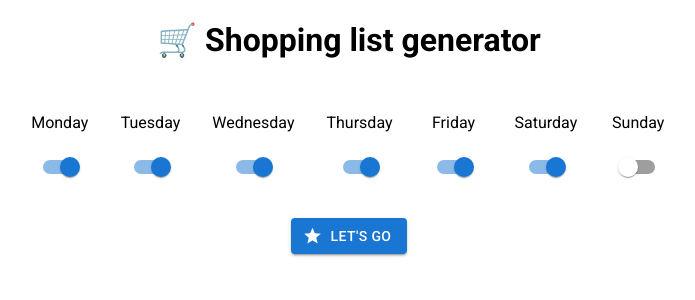
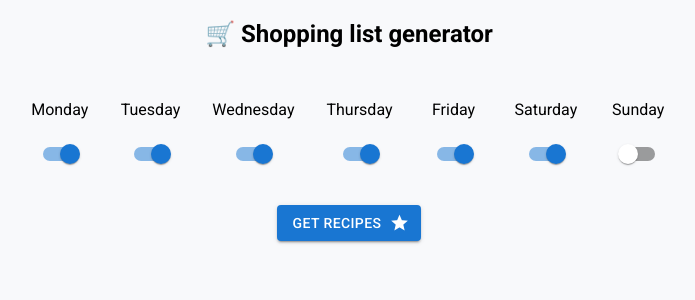
Before and after one commit to liamjorge/shopping-list-generator, a React (Create React App) app: page / in a window 1280 px wide. Shown: the top 300 px of the page, without its empty margins (291-986 px from the left). Built offline with nearby package versions, Linux system fonts and the light colour scheme.

Commit message:
add party.js, fix wrong recipe, formatting

```diff
--- a/package.json
+++ b/package.json
@@ -9,6 +9,7 @@
     "@testing-library/jest-dom": "^5.16.4",
     "@testing-library/react": "^13.3.0",
     "@testing-library/user-event": "^13.5.0",
+    "party-js": "^2.1.3",
     "react": "^18.1.0",
     "react-dom": "^18.1.0",
     "react-scripts": "5.0.1",
--- a/src/components/EndButtons.jsx
+++ b/src/components/EndButtons.jsx
@@ -1,5 +1,6 @@
 import { Button, Icon }  from '@mui/material';
 import getGroupedIngredients from "../utils/getGroupedIngredients"
+import party from "party-js"
 
 const EndButtons = (props) => {
     const {setIsSubmitted, setChosenMeals, chosenMeals, chosenDays, buttonText, setButtonText} = props;
@@ -21,7 +22,10 @@ const EndButtons = (props) => {
     + "\n 🥶 Freezer \n"
     + getGroupedIngredients(chosenMeals, "freezer").map((ingredient, index)=>( ingredient.amount + ingredient.units + ' ' + ingredient.item + '\n')).join("")
 
-    const copyToClipboard = () => {
+    const copyToClipboard = (event) => {
+        party.confetti(event.target, {
+            count: party.variation.range(40, 60)
+        })
         navigator.clipboard.writeText(mealPlanText);
         setButtonText('Copied!');
         setTimeout(() => {
@@ -32,7 +36,7 @@ const EndButtons = (props) => {
 
     return (
         <section>
-            <Button variant="contained" onClick={copyToClipboard} startIcon={<Icon>content_copy</Icon>} sx={{m: 1}}>{buttonText}</Button>
+            <Button variant="contained" onClick={copyToClipboard} startIcon={<Icon>content_copy</Icon>} sx={{m: 1, minWidth: '13rem'}}>{buttonText}</Button>
             <Button variant="contained" onClick={goBack} startIcon={<Icon>undo</Icon>} sx={{m: 1}}>Go back</Button>
         </section>
     )
--- a/src/components/Header.jsx
+++ b/src/components/Header.jsx
@@ -1,5 +1,6 @@
 const Header = () => {
-    return <h1>🛒 Shopping list generator</h1>
+    return <nav>
+                <h1 className="header">🛒 Shopping list generator</h1>
+            </nav>
 }
-
 export default Header
--- a/src/components/MealPlan.jsx
+++ b/src/components/MealPlan.jsx
@@ -42,21 +42,14 @@ const MealPlan = (props) => {
             >
             {chosenDays.map((day, index)=>(
                 <React.Fragment key={day + index}>
-                    <ListItemButton sx={{cursor: 'default'}}>
-                        <ListItemText primary={
-                            <Typography variant="h6">
-                                {day}
-                            </Typography>
-                        } />
-
-                    </ListItemButton>
+                    <ListItemText variant="subheading">{day}</ListItemText>
                     <List component="div" disablePadding>
                         <ListItemButton sx={{ pl: 4 }}>
                             <ListItemText component="a" href={chosenMeals[index].url} target="_blank" primary={`${chosenMeals[index].type} ${chosenMeals[index].recipeName}`} />
-                            <ButtonGroup size="small">
-                                <Button onClick={() => decreaseServings(index)}>-</Button>
-                                <Button disabled>{chosenMeals[index].servings}</Button>
-                                <Button onClick={() => increaseServings(index)}>+</Button>
+                            <ButtonGroup orientation="vertical" size="small">
+                                <Button style={{ maxHeight: "1.5rem",minHeight: "1.5rem", maxWidth: "1.6rem", minWidth: "1.6rem"}} onClick={() => increaseServings(index)}>+</Button>
+                                <Button style={{ maxHeight: "1.5rem",minHeight: "1.5rem", maxWidth: "1.6rem", minWidth: "1.6rem"}} disabled>{chosenMeals[index].servings}</Button>
+                                <Button style={{ maxHeight: "1.5rem",minHeight: "1.5rem", maxWidth: "1.6rem", minWidth: "1.6rem" }} onClick={() => decreaseServings(index)}>-</Button>
                             </ButtonGroup>
                         </ListItemButton>
                     </List>
--- a/src/components/Options.jsx
+++ b/src/components/Options.jsx
@@ -3,7 +3,6 @@ import MealPlan from "./MealPlan"
 import recipeList from "../data/recipeList"
 import shuffle from "../utils/shuffle"
 import { Button, Switch, Icon, Grid, Box } from '@mui/material';
-
 
 const Options = (props) => {
     const [mealsRequired, setMealsRequired] = useState({
@@ -41,7 +40,7 @@ const Options = (props) => {
 
     return (
         <section>
-            <Grid container direction="row" justifyContent="center" alignItems="center" sx={{ mb: "1rem" }}>
+            <Grid container direction="row" justifyContent="center" alignItems="center" sx={{ mt:"0rem", mb: "1rem" }}>
             {Object.keys(mealsRequired).map(day => (
                 <Box key={day+"box"} sx={{ m: "1rem" }}>
                     <p key={day+"p"}>{day}</p>
@@ -49,7 +48,7 @@ const Options = (props) => {
                 </Box>
             ))}
             </Grid>
-            <Button variant="contained" onClick={generateRecipes} startIcon={<Icon>star</Icon>}>Let's go</Button>
+            <Button variant="contained" onClick={generateRecipes} endIcon={<Icon>star</Icon>}>Get recipes</Button>
         </section>
     )
 }
--- a/src/css/index.css
+++ b/src/css/index.css
@@ -6,6 +6,7 @@ body {
   -webkit-font-smoothing: antialiased;
   font-family: 'Roboto', sans-serif;
   -moz-osx-font-smoothing: grayscale;
+  background-color: rgb(248, 249, 251)
 }
 
 .material-icons {
@@ -32,3 +33,13 @@ body {
   /* Support for IE. */
   font-feature-settings: 'liga';
 }
+
+.header {
+  font-size: 1.5rem;
+}
+
+nav, main, footer {
+  width: 95%;
+  margin: 0.5remrem auto 0.5remrem auto;
+  max-width: 900px;
+}
--- a/src/data/recipeList.js
+++ b/src/data/recipeList.js
@@ -142,6 +142,12 @@ const recipeList = [
         amount: 1,
         units: "x bunch",
         category: "fruit/veg",
+      },
+      {
+        item: "roasted red peppers (from a jar)",
+        amount: 2,
+        units: "x",
+        category: "cupboard",
       },
     ],
   },
```
Also changed, not shown: 1 other file (tests, documents, lock files or other folders).
